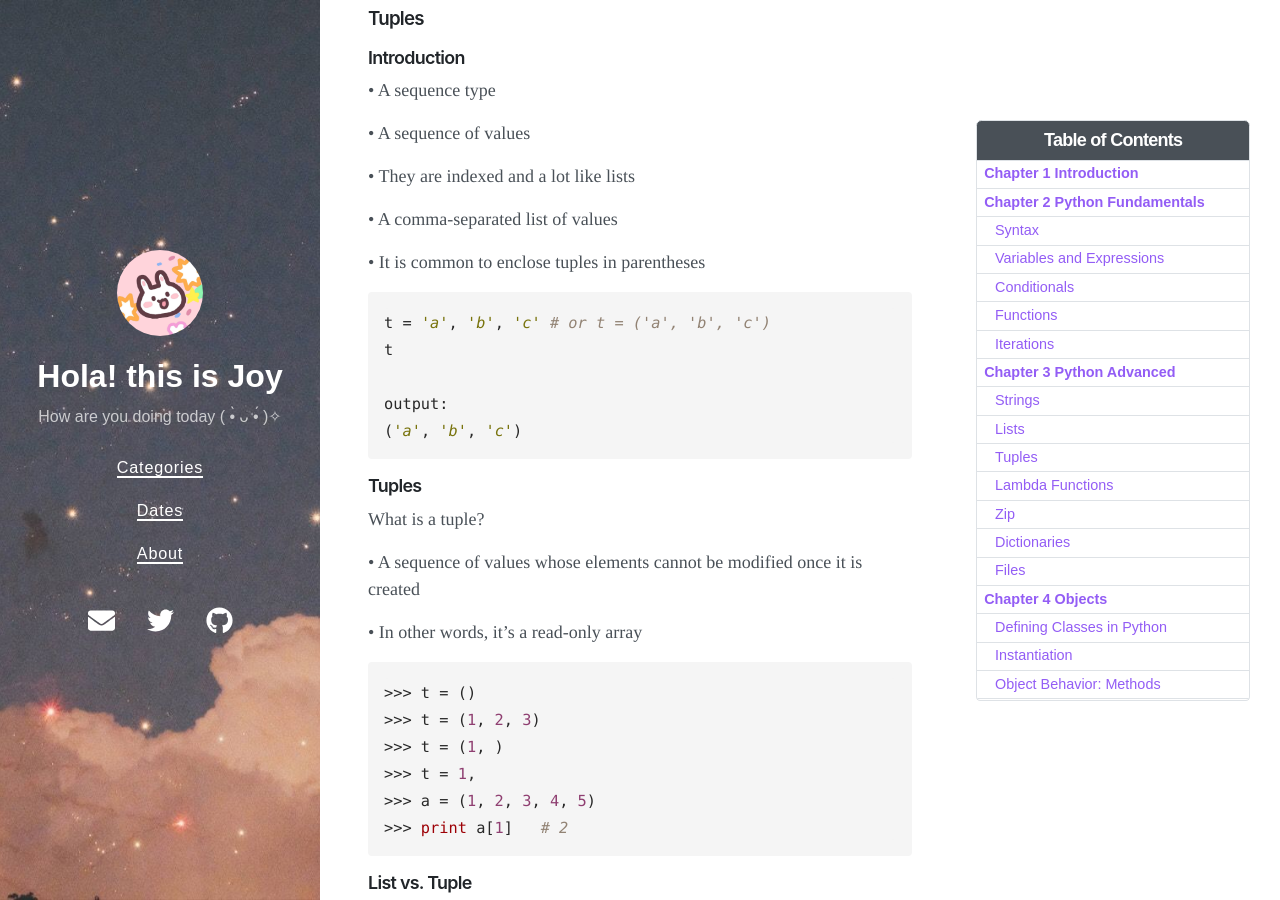
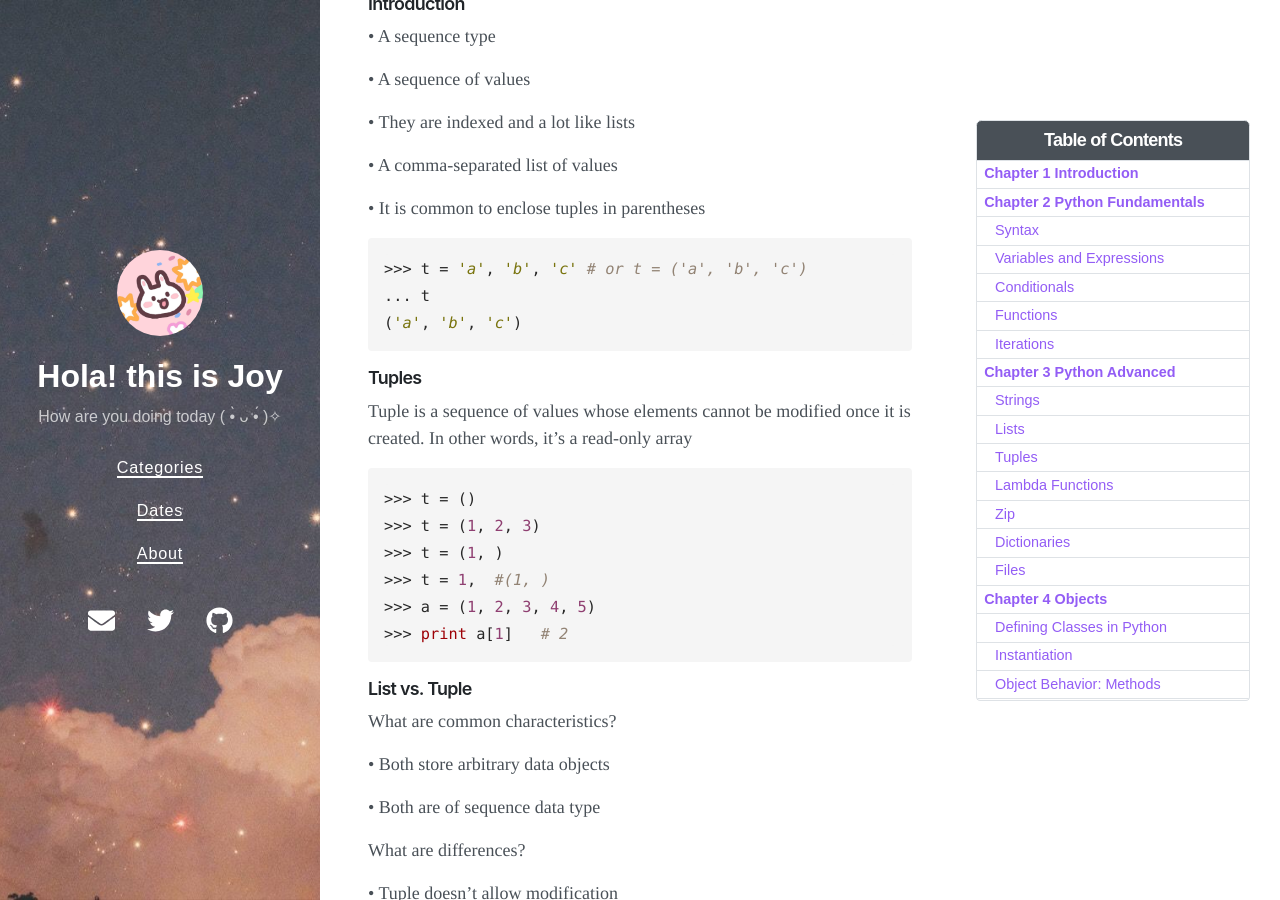
Before and after one commit to Joy3Luo/mathnotes, a Jekyll site: the page built from _posts/2022-01-02-MSML605.md, in a window 1280 px wide and 900 px high, scrolled down 48278 px. Built offline with Jekyll 4.4.1, drawn with Linux system fonts in a browser that asks for light colours; nearby versions of some CDN libraries; some of the changed text lies outside the part shown.

Commit message:
Update 2022-01-02-MSML605.md

````diff
--- a/_posts/2022-01-02-MSML605.md
+++ b/_posts/2022-01-02-MSML605.md
@@ -1774,8 +1775,7 @@ pop() modifies the list and returns the element that was removed
 
 `t.pop(0)` removes the first element
 
-del statement also deletes elements, when you don’t need them
-`del t[1]`
+`del t[1]` del statement also deletes elements, when you don’t need them
 
 #### remove() Method
 
@@ -1807,8 +1807,8 @@ del t[1:5]
 
 ```py
 >>> s = 'spam'
->>> t = list(s)
->>> print(t)
+... t = list(s)
+... print(t)
 ['s','p','a','m']
 ```
 
@@ -1818,8 +1818,8 @@ split() method takes a string and parses its words to form a list of strings
 
 ```py
 >>> s = 'This is an ML class'
->>> t = s.split()
->>> print(t)
+... t = s.split()
+... print(t)
 ['This', 'is', 'an', 'ML', 'class']
 ```
 
@@ -1829,8 +1829,8 @@ A delimiter specifies which characters to use as word boundaries while splitting
 
 ```py
 >>> s = 'spam-spam-spam'
->>> t = s.split('-')
->>> t
+... t = s.split('-')
+... t
 ['spam', 'spam', 'spam']
 ```
 
@@ -1842,8 +1842,8 @@ It takes a list of strings and concatenates the elements to form a single string
 
 ```py
 >>> t = ['This', 'is', 'an', 'ML', 'class']
->>> delimiter = ' '
->>> delimiter.join(t)
+... delimiter = ' '
+... delimiter.join(t)
 'This is an ML class'
 ```
 
@@ -1854,9 +1854,9 @@ a and b both refer to a string, but we don’t know whether they refer to the sa
 To determine, we can use the ‘is’ operator
 
 ```py
->>> a = ‘banana’
->>> b = ‘banana’
->>> a is b
+>>> a = 'banana'
+... b = 'banana'
+... a is b
 True
 ```
 
@@ -1864,16 +1864,16 @@ When you create two lists, you get two distinct objects, even if they have the s
 
 ```py
 >>> a = [1,2,3]
->>> b = [1,2,3]
->>> a is b
+... b = [1,2,3]
+... a is b
 False
 
 >>> b = a
->>> b is a
+... b is a
 True
 
 >>> b[0] =  17
->>> a
+... a
 [17, 2, 3]
 ```
 
@@ -1888,30 +1888,31 @@ Some operations modify lists and other operations create new lists
 append() method modifies a list, but the + operator creates a new list
 
 ```py
-t1 = [1,2]
-t1.append(3)
-t1
+>>> t1 = [1,2]
+... t1.append(3)
+... t1
+[1, 2, 3]
 ```
 
 The difference is important when you write functions that are supposed to modify lists
 
 ```py
 >>> t3 = t1 +[4]
->>> t3
+... t3
 [1, 2, 3, 4]
 ```
 
 The slice operator creates a new list and the assignment makes t refer to it
 
 ```py
-def bad_delete_head(t):
-  t = t[1:]
-t1 = [1,2,3]
-bad_delete_head(t1)
-t1
-
-output:
-[1, 2, 3]
+>>> def bad_delete_head(t):
+...   t = t[1:]
+...   print('t is:', t)
+... t1 = [1,2,3]
+... bad_delete_head(t1)
+... print('t1 is:', t1)
+t is: [2, 3]
+t1 is: [1, 2, 3]
 ```
 
 None of that has any effect on the list passed as an argument
@@ -1921,14 +1922,12 @@ If we want to slice a list we can return it
 The list leaves the original list unmodified
 
 ```py
-def tail(t):
-  return(t[1:])
-t1 = [1, 2, 3]
-t2 = tail(t1)
-print(t1)
-print(t2)
-
-output:
+>>> def tail(t):
+...   return(t[1:])
+... t1 = [1, 2, 3]
+... t2 = tail(t1)
+... print(t1)
+... print(t2)
 [1, 2, 3]
 [2, 3]
 ```
@@ -2069,7 +2068,6 @@ output:
 
 ```py
 datal_flattened = [val for row in datal for val in row]
-
 datal_flattened
 
 output:
@@ -2091,26 +2089,20 @@ output:
 • It is common to enclose tuples in parentheses
 
 ```py
-t = 'a', 'b', 'c' # or t = ('a', 'b', 'c')
-t
-
-output:
+>>> t = 'a', 'b', 'c' # or t = ('a', 'b', 'c')
+... t
 ('a', 'b', 'c')
 ```
 
 #### Tuples
 
-What is a tuple?
-
-• A sequence of values whose elements cannot be modified once it is created
-
-• In other words, it's a read-only array
+Tuple is a sequence of values whose elements cannot be modified once it is created. In other words, it's a read-only array
 
 ```py
 >>> t = ()
 >>> t = (1, 2, 3)
 >>> t = (1, )
->>> t = 1,
+>>> t = 1,  #(1, )
 >>> a = (1, 2, 3, 4, 5)
 >>> print a[1]   # 2
 ```
````
Also changed, not shown: other parts of _posts/2022-01-02-MSML605.md (+5 -4 lines).
